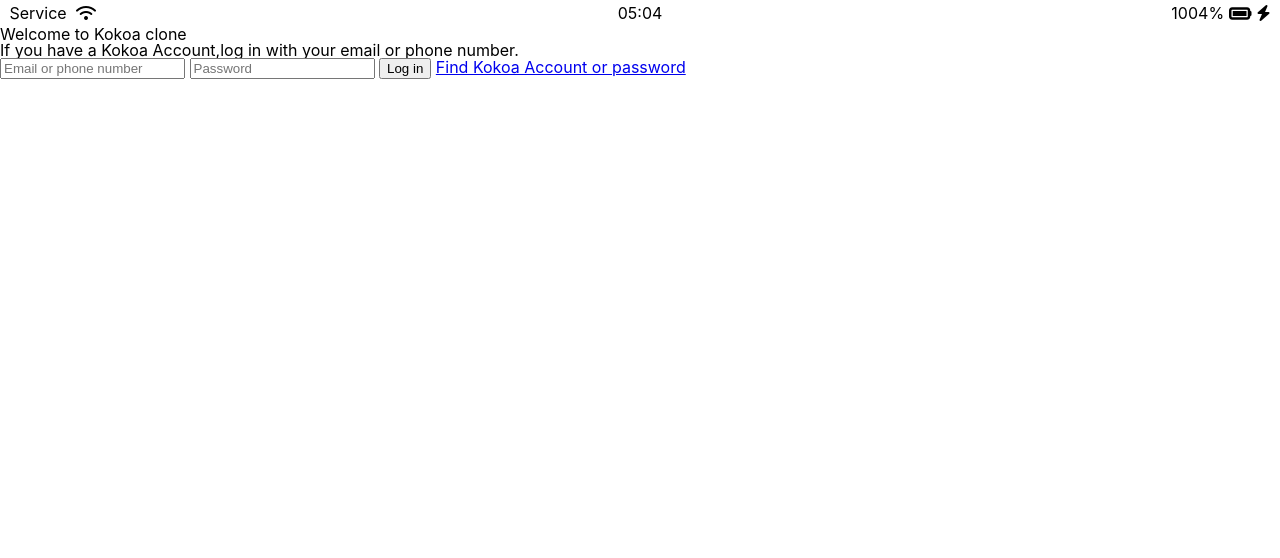
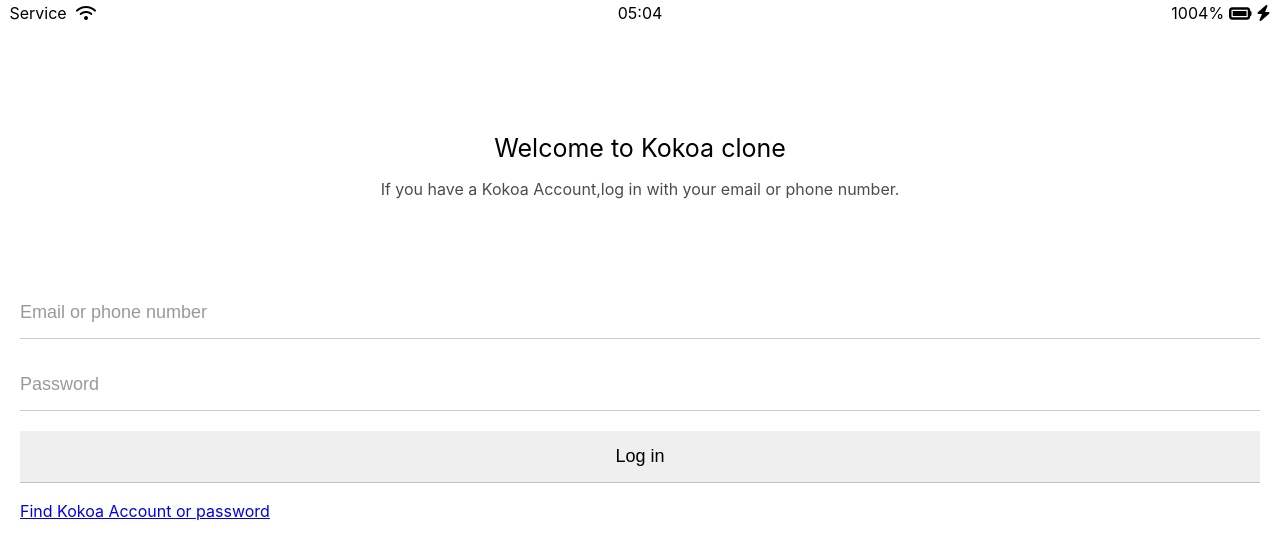
Before and after one commit to FordangIT/kokoa-clone-2022, a plain HTML site: page index.html in a window 1280 px wide. Drawn offline with Linux system fonts and the light colour scheme; a web font is replaced by a local one.

Commit message:
header css

```diff
--- a/css/reset.css
+++ b/css/reset.css
@@ -128,3 +128,6 @@
     border-collapse: collapse;
     border-spacing: 0;
 }
+input {
+    outline: none;
+}
--- a/css/styles.css
+++ b/css/styles.css
@@ -13,3 +13,42 @@
     'Helvetica Neue',
     sans-serif;
     }
+.welcome-header {
+    margin: 90px 0px;
+    text-align: center;
+    display: flex;
+    flex-direction: column;
+    align-items: center;
+}
+
+.welcome-header__title {
+    margin: 20px;
+    font-size: 25px;
+}
+
+.welcome-header__text {
+    width: 60%;
+    opacity: 0.7;
+}
+
+#login-form {
+    display: flex;
+    flex-direction: column;
+    margin: 0px 20px;
+}
+
+#login-form input {
+    border: none;
+    padding: 15px 0px;
+    font-size: 18px;
+    border-bottom: 1px solid rgba(0, 0, 0, 0.2);
+    margin-bottom: 20px;
+}
+
+#login-form input::placeholder {
+    color: rgba(0, 0, 0, 0.4);
+}
+
+#login-form input:focus {
+    border-color: rgba(0, 0, 0, 0.4);
+}
```
